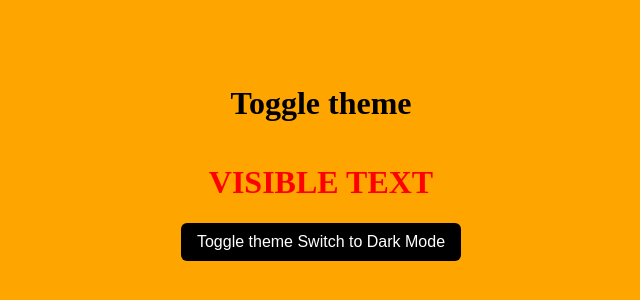
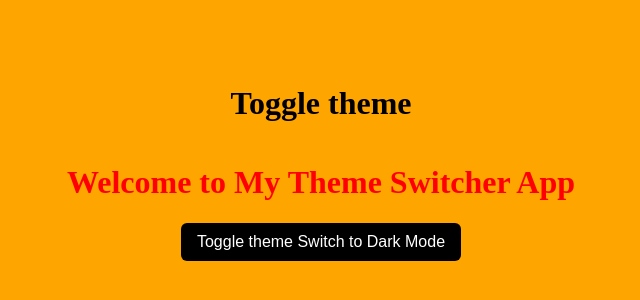
Before and after one commit to saumya-30-verma/Toggle-theme, a React (Vite) app: page / in a window 1280 px wide. Shown: the part 296-596 px from the top of the page, without its empty margins (319-959 px from the left). Built offline with nearby package versions, Linux system fonts and the light colour scheme.

Commit message:
Update ChildC.jsx

```diff
--- a/src/components/ChildC.jsx
+++ b/src/components/ChildC.jsx
@@ -13,7 +13,7 @@ const ChildC = () => {
   }
   return (
     <div>
-      <h1 style={{color: "red"}}>VISIBLE TEXT</h1>
+      <h1 style={{color: "red"}}>Welcome to My Theme Switcher App</h1>
       <button onClick={handleClick}>
         Toggle theme
          Switch to {theme === "light" ? "Dark" : "Light"} Mode
```
